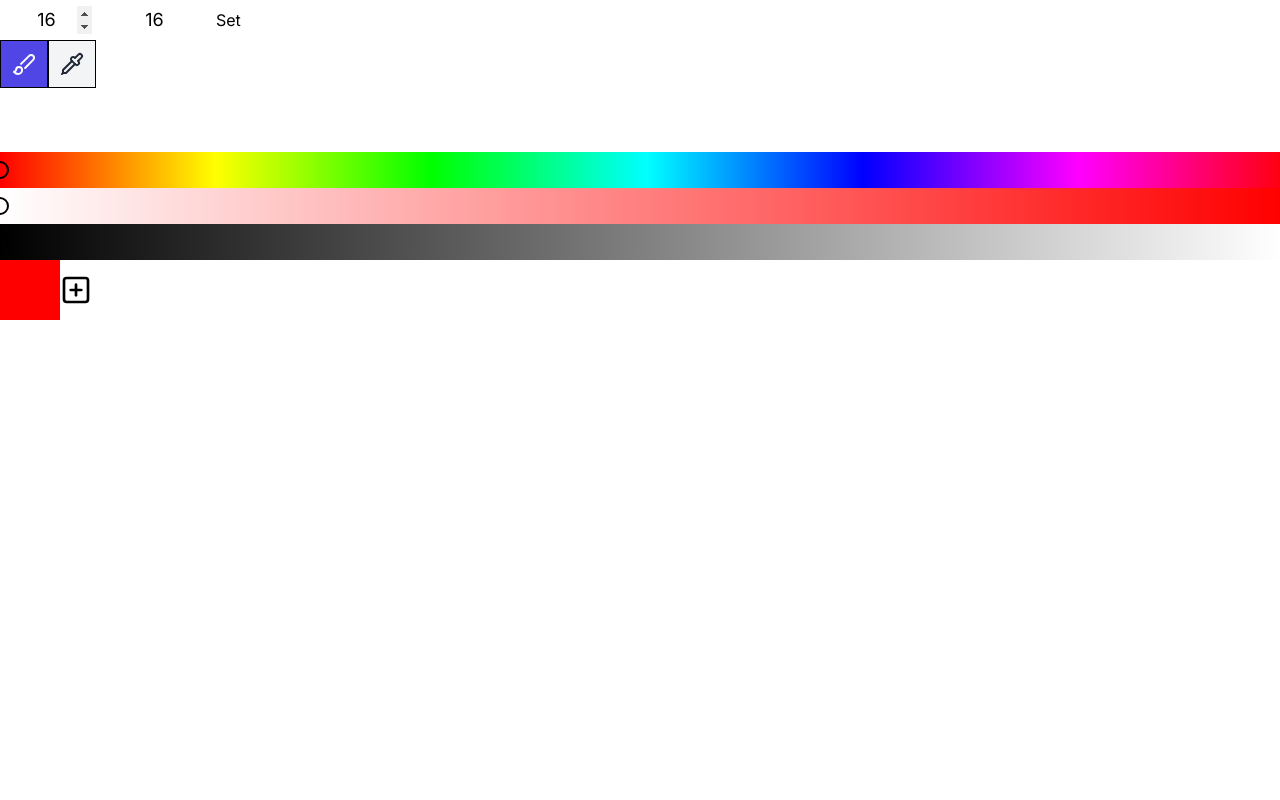
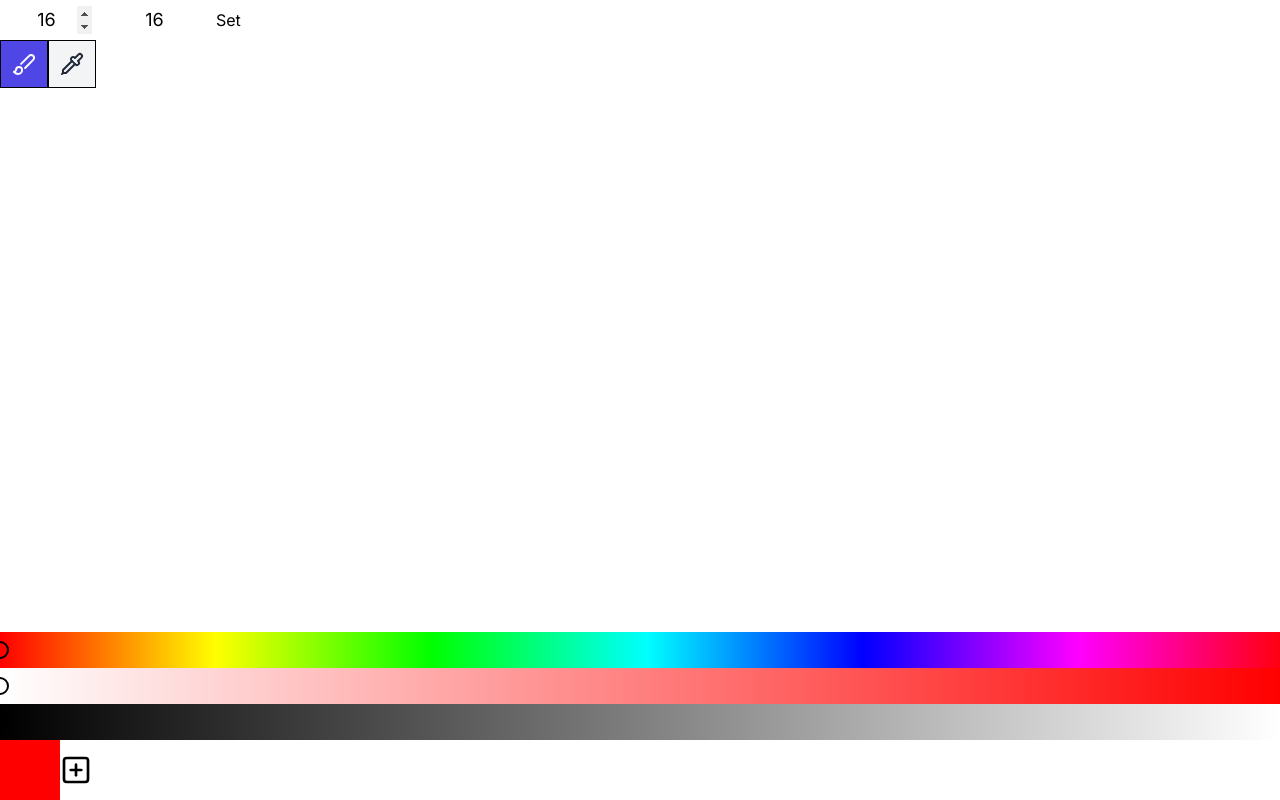
Before and after one commit to SandroMaglione/pixel-art-editor, a Next.js app: page / in a window 1280 px wide. Built offline with nearby package versions, Linux system fonts and the light colour scheme.

Commit message:
fixed size grid at the center

```diff
--- a/app/page.tsx
+++ b/app/page.tsx
@@ -47,7 +47,7 @@
   };
 
   return (
-    <main className="max-w-full overflow-x-hidden">
+    <main className="absolute inset-0 overflow-hidden flex flex-col">
       <form
         onSubmit={(e) => {
           e.preventDefault();
@@ -103,7 +103,6 @@
         </ModeButton>
       </div>
 
-      <div className="flex flex-col space-y-8 overflow-x-hidden my-4">
       <div
         className="bg-white grid w-1/4"
         style={{
@@ -122,7 +121,7 @@
           ))
         )}
       </div>
-
+      <div className="flex-1 flex items-center justify-center px-6">
         <div
           onTouchEnd={() => setIsClicking(false)}
           onTouchStart={(e) => {
```
Lines whose indentation alone changed are shown as unchanged.
